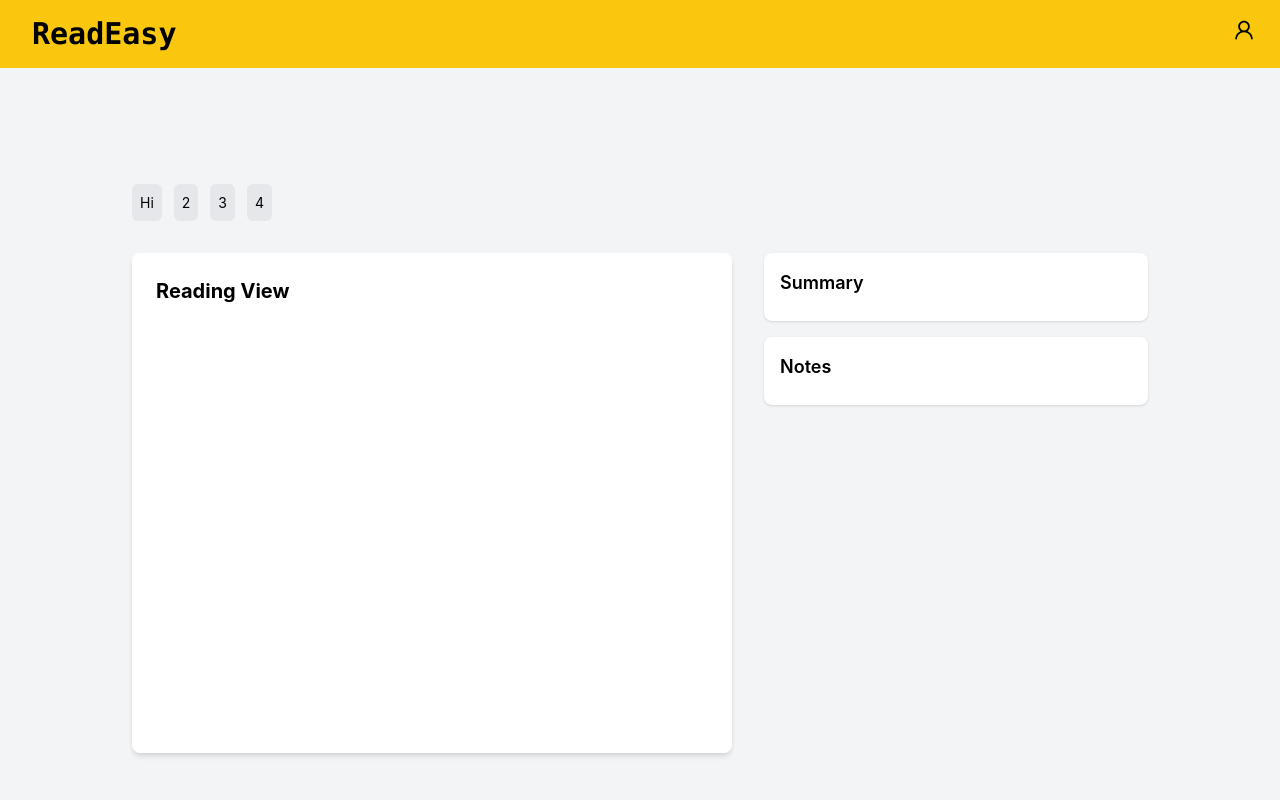
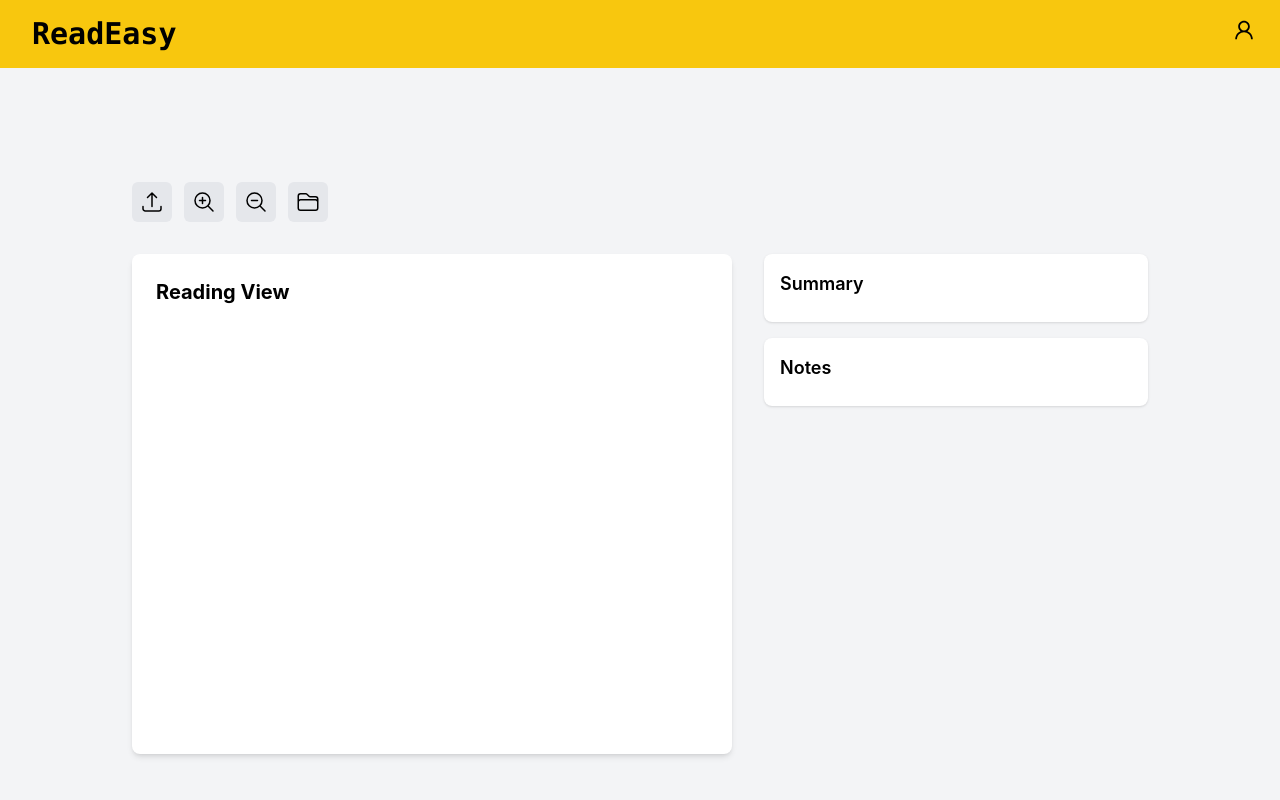
Before and after one commit to Kaasw/TTNM, a React (Create React App) app in the folder frontend/: page /read in a window 1280 px wide. Shown: the top 800 px of the page. Built offline with nearby package versions, Linux system fonts and the light colour scheme; no server answers.

Commit message:
loadicon

```diff
--- a/frontend/package.json
+++ b/frontend/package.json
@@ -3,6 +3,7 @@
 	"version": "0.1.0",
 	"private": true,
 	"dependencies": {
+		"@heroicons/react": "^2.1.3",
 		"@material-tailwind/react": "^2.1.2",
 		"@testing-library/jest-dom": "^5.14.1",
 		"@testing-library/react": "^13.0.0",
@@ -11,6 +12,8 @@
 		"axios": "^1.6.2",
 		"dayjs": "^1.8.30",
 		"framer-motion": "^10.16.12",
+		"install": "^0.13.0",
+		"npm": "^10.8.0",
 		"react": "^18.2.0",
 		"react-dom": "^18.2.0",
 		"react-hook-form": "^7.48.2",
--- a/frontend/src/components/read_screen/ReadScreenComponent.jsx
+++ b/frontend/src/components/read_screen/ReadScreenComponent.jsx
@@ -1,6 +1,9 @@
 import React, { useState, useEffect } from 'react';
 import { readDocument } from '../../services/UserServices';
-
+import IncreaseFontSizeIcon from "@heroicons/react/24/outline/MagnifyingGlassPlusIcon";
+import DecreaseFontSizeIcon from "@heroicons/react/24/outline/MagnifyingGlassMinusIcon";
+import UploadTextIcon from "@heroicons/react/24/outline/ArrowUpTrayIcon";
+import SaveIcon from "@heroicons/react/24/outline/FolderIcon";
 
 function ReadScreenComponent() {
   const textId = localStorage.getItem("textId");
@@ -24,10 +27,34 @@ function ReadScreenComponent() {
         {/* Button List (Top, now on the Left) */}
         <div className="w-full mb-8">
           <div className="flex space-x-3">
-            <button className="bg-gray-200 p-2 rounded-md hover:bg-gray-300">Hi</button>
-            <button className="bg-gray-200 p-2 rounded-md hover:bg-gray-300">2</button>
-            <button className="bg-gray-200 p-2 rounded-md hover:bg-gray-300">3</button>
-            <button className="bg-gray-200 p-2 rounded-md hover:bg-gray-300">4</button>
+            <button
+                //onClick={upload}
+                data-tip="Decrease font size"
+                className="bg-gray-200 p-2 rounded-md hover:bg-gray-300"
+            >
+                <UploadTextIcon className="w-6 h-6" />
+            </button>
+            <button
+                //onClick={Increase}
+                data-tip="Decrease font size"
+                className="bg-gray-200 p-2 rounded-md hover:bg-gray-300"
+            >
+                <IncreaseFontSizeIcon className="w-6 h-6" />
+            </button>
+            <button
+                //onClick={Decrease}
+                data-tip="Decrease font size"
+                className="bg-gray-200 p-2 rounded-md hover:bg-gray-300"
+            >
+                <DecreaseFontSizeIcon className="w-6 h-6" />
+            </button>
+            <button
+                //onClick={Save}
+                data-tip="Decrease font size"
+                className="bg-gray-200 p-2 rounded-md hover:bg-gray-300"
+            >
+                <SaveIcon className="w-6 h-6" />
+            </button>
 
           </div>
         </div>
@@ -35,7 +62,7 @@ function ReadScreenComponent() {
         <div className="flex"> {/* Main content container */}
 
           {/* Reading View Area (Left) */}
-          <div className="flex-1 bg-white shadow-md rounded-lg p-6 mr-8 relative min-w-[600px] min-h-[500px]">
+          <div className="flex-1 bg-white shadow-md rounded-lg p-6 mr-8 relative min-w-[600px] min-h-[500px] max-h-[600px] overflow-y-auto">
             <div className="flex justify-between items-center mb-4">
               <h1 className="text-xl font-bold">Reading View</h1>
             </div>
```
Also changed, not shown: 2 other files (tests, documents, lock files or other folders).
